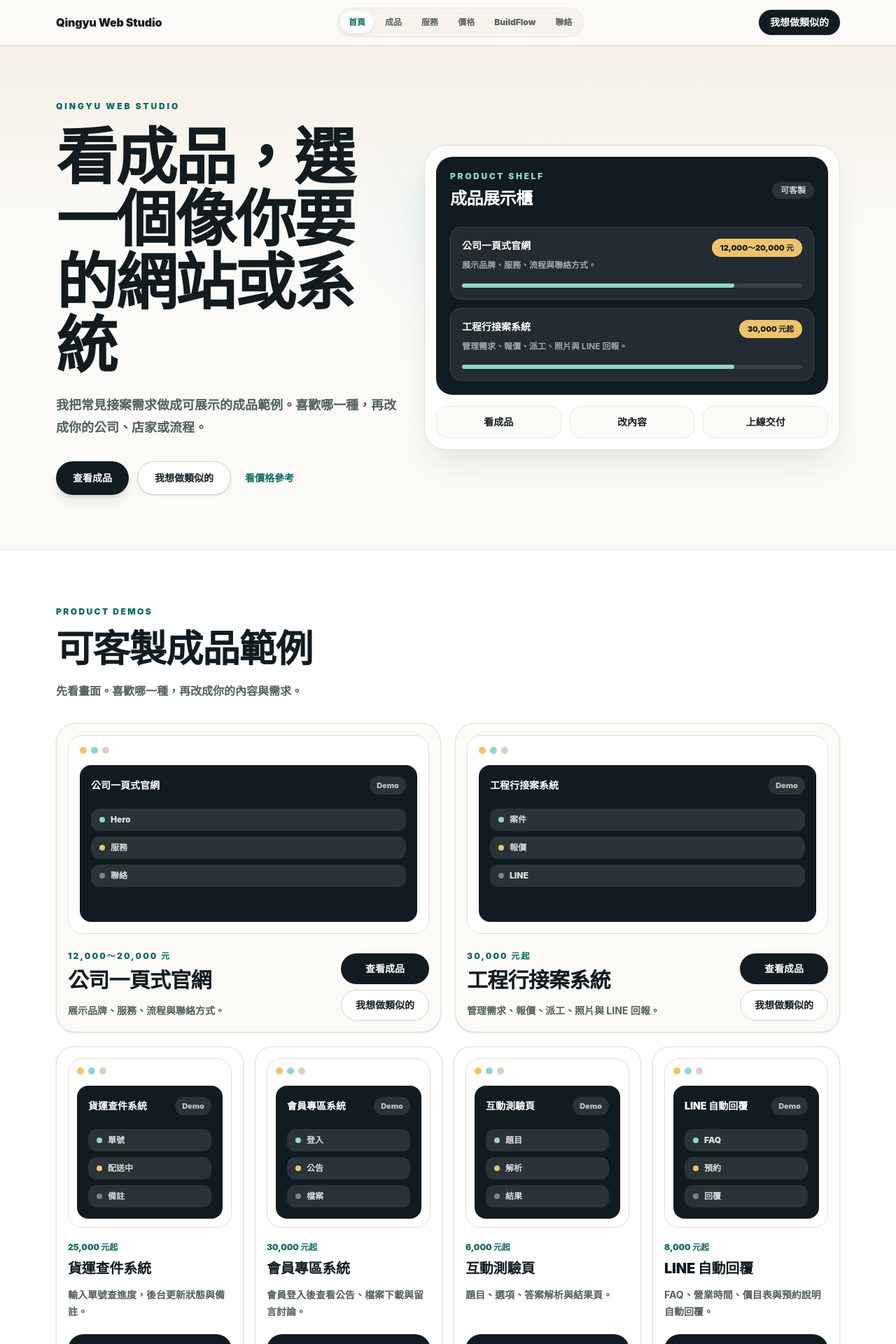
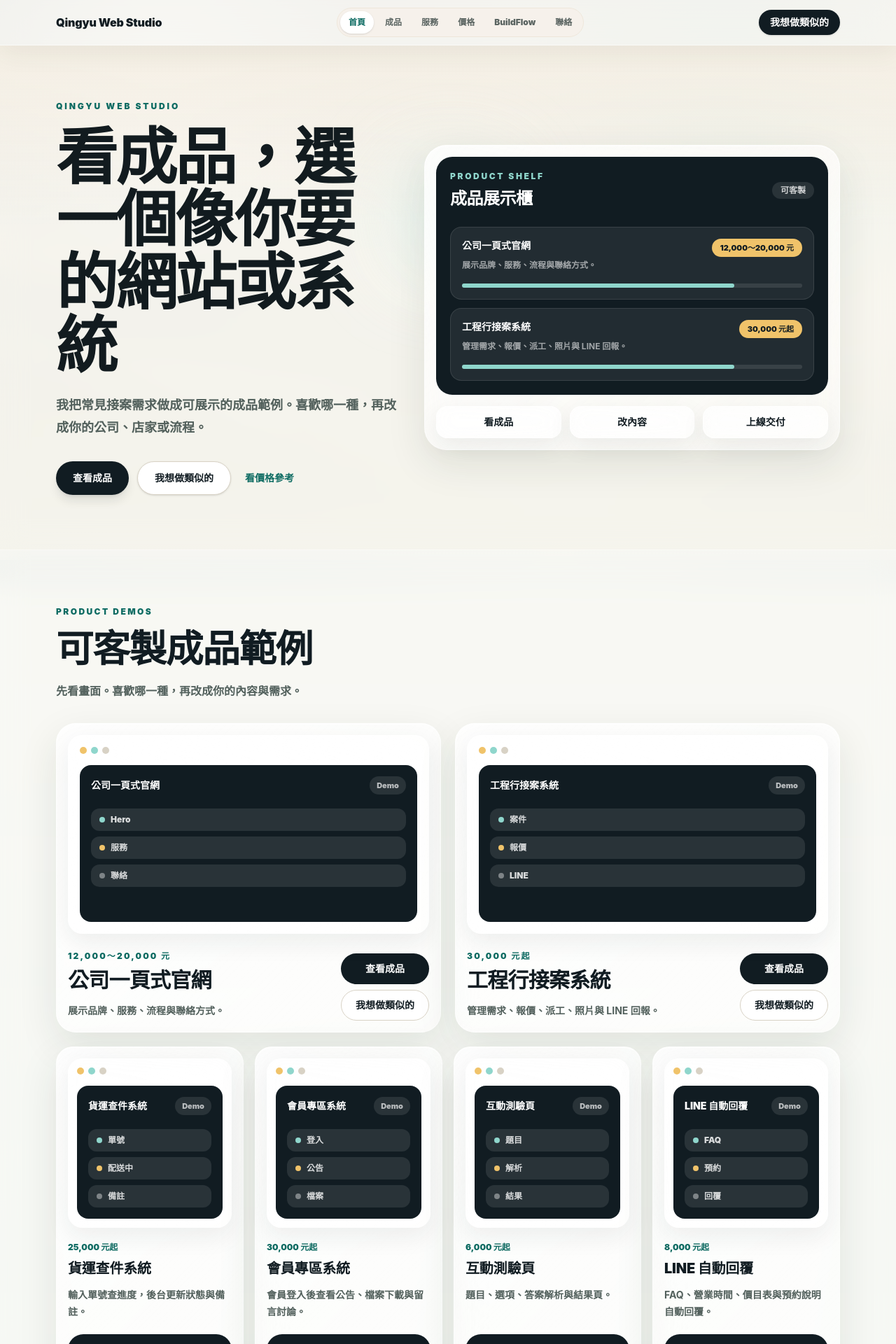
Before and after one commit to QingyuJin/qingyu-web-studio, a React (Vite) app: page / in a window 1280 px wide. Shown: the top 1920 px of the page at 70% size. Built offline with nearby package versions, Linux system fonts and the light colour scheme.

Commit message:
style: add nature glass showcase look

```diff
--- a/src/StudioHome.jsx
+++ b/src/StudioHome.jsx
@@ -30,7 +30,7 @@ function StudioHome() {
 
 function HeroSection() {
   return (
-    <section className="relative overflow-hidden border-b border-[#ece4d8] bg-[#fbfaf7]">
+    <section className="nature-section-soft relative overflow-hidden border-b border-white/50">
       <div className="absolute inset-x-0 top-0 h-64 bg-[linear-gradient(180deg,#f5efe4,rgba(245,239,228,0))]" />
       <div className="relative mx-auto grid min-h-[calc(100svh-3.5rem)] max-w-6xl gap-10 px-4 py-12 md:min-h-[720px] md:grid-cols-[0.9fr_1.1fr] md:items-center md:py-16">
         <div>
@@ -63,7 +63,7 @@ function HeroShowcase() {
   return (
     <div className="relative">
       <div className="absolute -left-6 top-10 hidden h-32 w-32 rounded-full bg-[#d9efe9] blur-3xl md:block" />
-      <div className="relative rounded-[2rem] border border-[#e4dccf] bg-white/90 p-4 shadow-2xl shadow-[#17231f]/12 backdrop-blur">
+      <div className="qy-glass-card relative rounded-[2rem] border p-4">
         <div className="rounded-[1.45rem] bg-[#111c22] p-5 text-white">
           <div className="flex items-center justify-between gap-3">
             <div>
@@ -92,7 +92,7 @@ function HeroShowcase() {
         </div>
         <div className="mt-4 grid gap-3 sm:grid-cols-3">
           {["看成品", "改內容", "上線交付"].map((item) => (
-            <div key={item} className="rounded-2xl border border-[#eee7dd] bg-[#fbfaf7] px-4 py-3 text-center text-sm font-black text-[#111c22]">
+            <div key={item} className="qy-glass-soft rounded-2xl border px-4 py-3 text-center text-sm font-black text-[#111c22]">
               {item}
             </div>
           ))}
@@ -104,7 +104,7 @@ function HeroShowcase() {
 
 function ProductShelf() {
   return (
-    <section id="products" className="scroll-mt-20 border-b border-[#ece4d8] bg-white">
+    <section id="products" className="nature-section scroll-mt-20 border-b border-white/50">
       <div className="mx-auto max-w-6xl px-4 py-16 md:py-20">
         <SectionHeading
           eyebrow="Product Demos"
@@ -130,7 +130,7 @@ function ProductShelf() {
 
 function FeaturedProduct({ project }) {
   return (
-    <article className="overflow-hidden rounded-[1.75rem] border border-[#e6ded2] bg-[#fbfaf7] p-4 shadow-sm transition hover:-translate-y-1 hover:shadow-2xl hover:shadow-[#18231f]/10">
+    <article className="qy-glass-card overflow-hidden rounded-[1.75rem] border p-4 transition hover:-translate-y-1">
       <ProductMock project={project} large />
       <div className="mt-6 flex flex-col gap-5 md:flex-row md:items-end md:justify-between">
         <div>
@@ -153,7 +153,7 @@ function FeaturedProduct({ project }) {
 
 function CompactProduct({ project }) {
   return (
-    <article className="rounded-[1.5rem] border border-[#e6ded2] bg-white p-4 shadow-sm transition hover:-translate-y-1 hover:shadow-xl hover:shadow-[#18231f]/8">
+    <article className="qy-glass-card rounded-[1.5rem] border p-4 transition hover:-translate-y-1">
       <ProductMock project={project} />
       <p className="mt-5 text-xs font-black text-[#0d6b62]">{project.price}</p>
       <h3 className="mt-2 text-xl font-black tracking-[-0.01em]">{project.title}</h3>
@@ -176,7 +176,7 @@ function ProductMock({ project, large = false }) {
   }[project.slug] || ["Demo", "Preview", "CTA"]
 
   return (
-    <div className={`rounded-[1.3rem] border border-[#e5ddd0] bg-white p-3 ${large ? "md:p-4" : ""}`}>
+    <div className={`qy-glass-soft rounded-[1.3rem] border p-3 ${large ? "md:p-4" : ""}`}>
       <div className="flex items-center gap-1.5">
         <span className="h-2.5 w-2.5 rounded-full bg-[#f0c36a]" />
         <span className="h-2.5 w-2.5 rounded-full bg-[#8fd6cc]" />
@@ -204,7 +204,7 @@ function WorkflowCase() {
   const buildflow = projects.find((project) => project.slug === "buildflow")
 
   return (
-    <section className="border-b border-[#ece4d8] bg-[#fbfaf7]">
+    <section className="nature-section-soft border-b border-white/50">
       <div className="mx-auto max-w-6xl px-4 py-16 md:py-20">
         <div className="grid gap-8 lg:grid-cols-[0.78fr_1.22fr] lg:items-center">
           <div>
@@ -224,11 +224,11 @@ function WorkflowCase() {
               </Link>
             </div>
           </div>
-          <div className="rounded-[1.75rem] border border-[#e4dccf] bg-white p-4 shadow-xl shadow-[#17231f]/8">
+          <div className="qy-glass-card rounded-[1.75rem] border p-4">
             {buildflow ? <ProductMock project={buildflow} large /> : null}
             <div className="mt-4 grid gap-2 md:grid-cols-4">
               {["網站詢價", "案件進後台", "產生報價", "LINE 回報"].map((item) => (
-                <div key={item} className="rounded-2xl bg-[#fbfaf7] px-3 py-3 text-center text-xs font-black text-[#40504c]">
+                <div key={item} className="qy-glass-soft rounded-2xl px-3 py-3 text-center text-xs font-black text-[#40504c]">
                   {item}
                 </div>
               ))}
@@ -242,12 +242,12 @@ function WorkflowCase() {
 
 function ScopeSection() {
   return (
-    <section className="border-b border-[#ece4d8] bg-white">
+    <section className="nature-section border-b border-white/50">
       <div className="mx-auto max-w-6xl px-4 py-16 md:py-20">
         <SectionHeading eyebrow="Scope" title="服務能力" text="先做可用版本，再依需求擴充。" />
         <div className="grid gap-4 md:grid-cols-4">
           {scopeItems.map(([title, text]) => (
-            <div key={title} className="rounded-[1.35rem] border border-[#e6ded2] bg-[#fbfaf7] p-5">
+            <div key={title} className="qy-glass-card rounded-[1.35rem] border p-5">
               <div className="mb-5 h-11 w-11 rounded-2xl bg-[#e3f3ef]" />
               <h3 className="text-xl font-black tracking-[-0.01em] text-[#111c22]">{title}</h3>
               <p className="mt-3 text-sm font-bold leading-6 text-[#52605c]">{text}</p>
@@ -261,8 +261,9 @@ function ScopeSection() {
 
 function FinalCta() {
   return (
-    <section className="bg-[#111c22] text-white">
-      <div className="mx-auto grid max-w-6xl gap-7 px-4 py-14 md:grid-cols-[1fr_auto] md:items-center md:py-18">
+    <section className="nature-section-soft px-4 py-6">
+      <div className="mx-auto max-w-6xl overflow-hidden rounded-[2rem] border border-white/15 bg-[#111c22]/88 text-white shadow-2xl shadow-[#111c22]/18 backdrop-blur-xl">
+      <div className="grid gap-7 px-5 py-12 md:grid-cols-[1fr_auto] md:items-center md:px-8 md:py-14">
         <div>
           <p className="text-xs font-black uppercase tracking-[0.2em] text-[#8fd6cc]">Start</p>
           <h2 className="mt-3 text-3xl font-black tracking-[-0.02em]">想做類似成品？</h2>
@@ -279,6 +280,7 @@ function FinalCta() {
           </Link>
         </div>
       </div>
+      </div>
     </section>
   )
 }
--- a/src/index.css
+++ b/src/index.css
@@ -15,7 +15,7 @@ body {
   margin: 0;
   min-width: 320px;
   min-height: 100vh;
-  background: #08090d;
+  background: #eef3ee;
   color: #0f172a;
   line-height: 1.65;
 }
@@ -144,6 +144,82 @@ main :is(button, a[href])[class*="bg-slate-950"]:hover {
 ::selection {
   background: rgba(103, 232, 249, 0.35);
   color: white;
+}
+
+.qy-nature-page {
+  position: relative;
+  isolation: isolate;
+  min-height: 100vh;
+  overflow-x: hidden;
+  background:
+    linear-gradient(180deg, rgba(248, 246, 239, 0.92), rgba(236, 243, 237, 0.86)),
+    #eef3ee;
+}
+
+.qy-nature-page::before {
+  content: "";
+  position: fixed;
+  inset: -18px;
+  z-index: -2;
+  background-image:
+    linear-gradient(180deg, rgba(248, 246, 239, 0.2), rgba(248, 246, 239, 0.72) 55%, rgba(238, 243, 238, 0.94)),
+    url("/brand/qingyu-nature-bg.png");
+  background-position: center top;
+  background-size: cover;
+  filter: blur(10px) saturate(0.95);
+  opacity: 0.46;
+  transform: scale(1.04);
+}
+
+.qy-nature-page::after {
+  content: "";
+  position: fixed;
+  inset: 0;
+  z-index: -1;
+  pointer-events: none;
+  background:
+    radial-gradient(circle at 18% 12%, rgba(255, 255, 255, 0.76), transparent 18rem),
+    radial-gradient(circle at 82% 22%, rgba(143, 214, 204, 0.2), transparent 20rem),
+    linear-gradient(180deg, rgba(255, 255, 255, 0.42), rgba(245, 244, 237, 0.76));
+}
+
+.qy-nature-page .nature-section {
+  background: rgba(255, 255, 255, 0.34);
+  backdrop-filter: blur(18px) saturate(1.08);
+}
+
+.qy-nature-page .nature-section-soft {
+  background: rgba(246, 244, 237, 0.48);
+  backdrop-filter: blur(18px) saturate(1.08);
+}
+
+.qy-glass-card {
+  border-color: rgba(255, 255, 255, 0.56) !important;
+  background:
+    linear-gradient(135deg, rgba(255, 255, 255, 0.82), rgba(255, 255, 255, 0.48)) !important;
+  box-shadow:
+    inset 0 1px rgba(255, 255, 255, 0.72),
+    0 20px 55px rgba(31, 45, 40, 0.1) !important;
+  backdrop-filter: blur(22px) saturate(1.12);
+}
+
+.qy-glass-soft {
+  border-color: rgba(255, 255, 255, 0.48) !important;
+  background: rgba(255, 255, 255, 0.54) !important;
+  box-shadow: 0 12px 34px rgba(31, 45, 40, 0.075) !important;
+  backdrop-filter: blur(16px) saturate(1.08);
+}
+
+.qy-nature-page header {
+  border-color: rgba(255, 255, 255, 0.52) !important;
+  background: rgba(248, 247, 242, 0.74) !important;
+  box-shadow: 0 12px 36px rgba(31, 45, 40, 0.06);
+}
+
+.qy-nature-page footer {
+  border-color: rgba(255, 255, 255, 0.52) !important;
+  background: rgba(255, 255, 255, 0.62) !important;
+  backdrop-filter: blur(18px);
 }
 
 .lab-page {
--- a/src/site/SiteLayout.jsx
+++ b/src/site/SiteLayout.jsx
@@ -25,7 +25,7 @@ function NavItem({ label, path }) {
 
 function SiteLayout({ children }) {
   return (
-    <main className="min-h-screen bg-[#fbfaf7] text-[#111c22]">
+    <main className="qy-nature-page min-h-screen text-[#111c22]">
       <header className="sticky top-0 z-40 border-b border-[#ede5d9] bg-[#fbfaf7]/92 backdrop-blur-xl">
         <div className="mx-auto flex h-14 max-w-6xl items-center justify-between gap-3 px-4 md:h-16">
           <Link to="/" className="shrink-0 text-sm font-black tracking-[-0.01em] md:text-base">
```
Also changed, not shown: src/site/Pages.jsx (+13 -13 lines), public/brand/qingyu-nature-bg.png (added).
